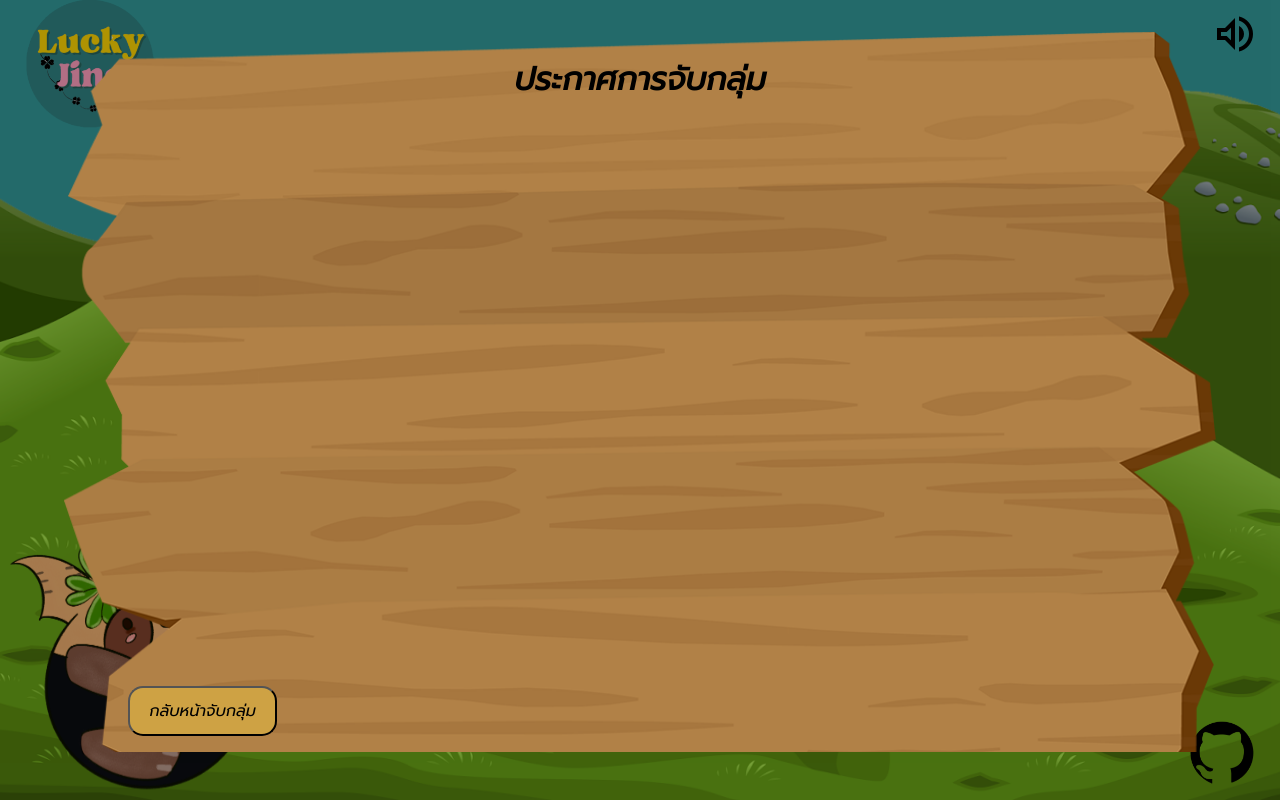
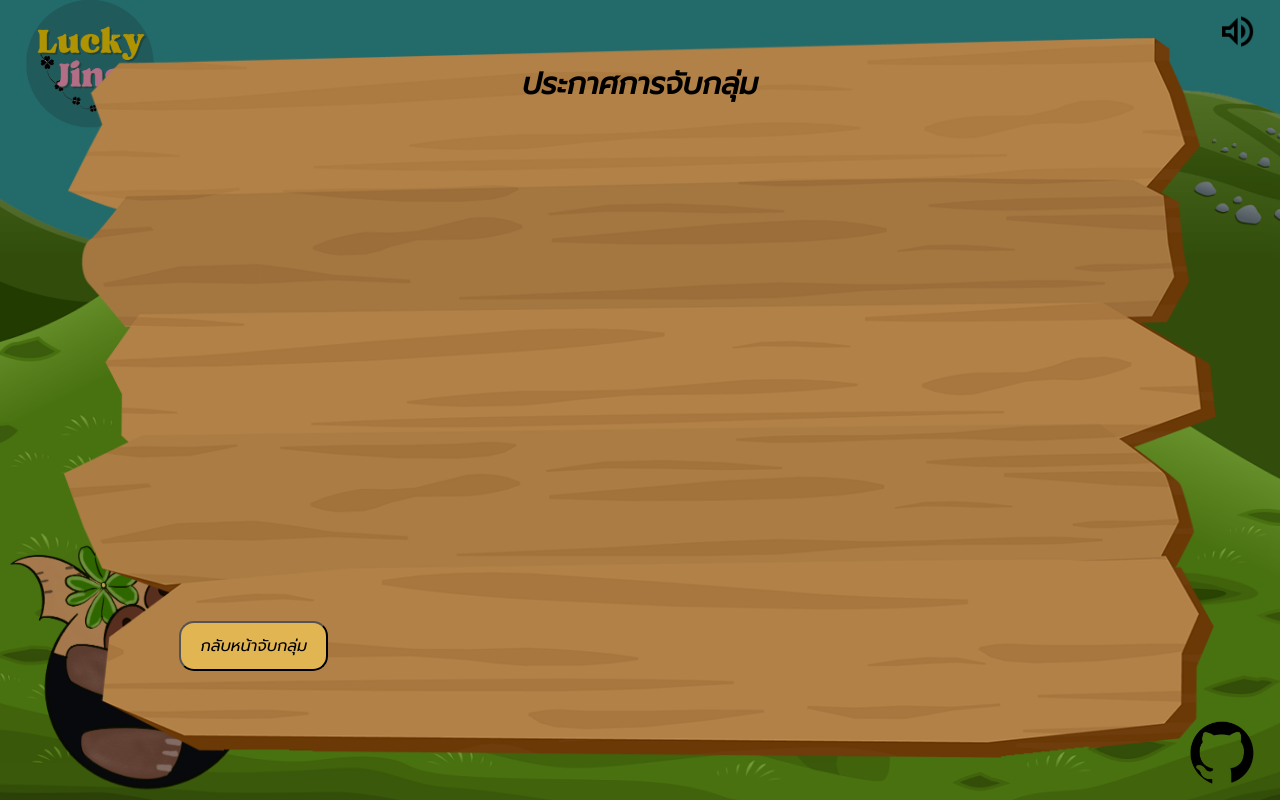
Before and after one commit to ChisanuchaK/LuckyJingByKimmie, a Vue app: page / in a window 1280 px wide. Both pictures are taken after a click on the picture 933 px from the left and 158 px from the top of the page. Built offline with nearby package versions, Linux system fonts and the light colour scheme.

Commit message:
จบสักที

```diff
--- a/src/App.vue
+++ b/src/App.vue
@@ -187,14 +187,14 @@ let history = () => {
       <div class="input-group">
         <button
           @click="addname"
-          class="addValue"
+          class="addValue mainb"
           :disabled="inputName.length == 0 ? true : false"
         >
           เพิ่มค่า
         </button>
         <button
           @click="reset"
-          class="reset"
+          class="reset mainb"
           :disabled="name.length == 0 && totalGroups.length == 0 ? true : false"
         >
           รีเซต
@@ -204,14 +204,14 @@ let history = () => {
       <div class="input-group">
         <button
           @click="random"
-          class="lucky-mode"
+          class="lucky-mode mainb"
           :disabled="name.length == 0 ? true : false"
         >
           สุ่มผู้โชคดี
         </button>
         <button
           @click="ChooseRandomGroup"
-          class="group-mode"
+          class="group-mode mainb"
           :disabled="name.length == 0 ? true : false"
         >
           สุ่มกลุ่ม
@@ -223,71 +223,97 @@ let history = () => {
     <div class="modal-bg" v-show="modalLuckyShow == true">
       <div class="modal-content">
         <div class="title-modal-lucky">
-          <h1>ขอแสดงความยินดี</h1>
+          <h1 class="con">ขอแสดงความยินดี</h1>
         </div>
-        <div style="display: table; height: 100%;">
+        <div style="display: table; height: 100%">
           <h1 class="lucky-N">{{ randomName }}</h1>
         </div>
         <div class="input-group">
-          <button @click="random" class="modal-btn modal-lucky-again">สุ่มอีกครั้ง</button>
-          <button @click="back" class="modal-btn modal-lucky-ok">กลับสู่หน้าหลัก</button>
+          <button @click="random" class="modal-btn modal-lucky-again">
+            สุ่มอีกครั้ง
+          </button>
+          <button @click="back" class="modal-btn modal-lucky-ok">
+            กลับสู่หน้าหลัก
+          </button>
         </div>
       </div>
     </div>
     <!--modal group mode  choose -->
     <div class="modal-bg-group" v-show="modalGroupShow == true">
       <div class="chooseNumbeGroup">
-        <h1>กรุณาใส่จำนวนกลุ่มหรือสมาชิกต่อกลุ่ม</h1>
-        <form>
+        <div class="title-group">
+          <h1 class="title-g2">กรุณาใส่จำนวนกลุ่มหรือสมาชิกต่อกลุ่ม</h1>
           <label class="numberTitleGroup"
             >จำนวนสมาชิกทั้งหมด : {{ name.length }}</label
           >
-          <label class="numberGroup" for="numberGroup">จำนวนกลุ่ม</label>
+          <div class="content-all">
+            <form>
+              <div class="box-numberG">
+                <label class="contentG " for="numberGroup"
+                  >จำนวนกลุ่ม</label
+                >
+                <div class="sum-input-bin1">
                   <input
                   :disabled="numberGL > 0 ? true : false"
                   v-model="numberGroup"
-            class="inputNumberG"
+                  class="numberInputC "
                   id="numberGroup"
                   type="number"
                   min="1"
                   placeholder="0"
                 />
-          <br />
-          <label class="no-less" for="no-less">จำนวนสมาชิกในแต่ละกลุ่ม</label>
+                <img
+                  :style="numberGL > 0 ? deleteT : deleteF"
+                  @click="resetNumberG"
+                  class="delete"
+                  src="./assets/deletenumberG.png"
+                  alt="number of group"
+                />
+                </div>
+              </div>
+
+              <div class="box-numberGl">
+                  <label class="contentG " for="no-less"
+                >จำนวนสมาชิกในแต่ละกลุ่ม</label
+              >
+              <div class="sum-input-bin2">
                  <input
                 :disabled="numberGroup > 0 ? true : false"
                 v-model="numberGL"
-            class="Group-no-less"
+                class="numberInputC "
                 id="no-less"
                 type="number"
                 min="1"
                 placeholder="0"
               />
-        </form>
-        <img
-          :style="numberGL > 0 ? deleteT : deleteF"
-          @click="resetNumberG"
-          class="delete one"
-          src="./assets/deletenumberG.png"
-          alt="number of group"
-        />
                 <img
               :style="numberGroup > 0 ? deleteT : deleteF"
               @click="resetGl"
-          class="delete two"
+              class="delete"
               src="./assets/deletenumberG.png"
               alt="number of person"
             />
-        <button @click="backGroup" class="modal-lucky-again">
+              </div>
+              </div>
+
+            </form>
+
+
+          </div>
+        </div>
+
+        <div class="button-group">
+          <button @click="backGroup" class="modal-btnG modal-lucky-again">
             กลับหน้าหลัก
           </button>
           <button
             @click="groupF"
-          class="modal-lucky-ok"
+            class="modal-btnG modal-lucky-ok"
             :disabled="totalGroups.length > 0 ? true : false"
           >
             สุ่มกลุ่ม
           </button>
+        </div>
       </div>
     </div>
 
@@ -296,21 +322,30 @@ let history = () => {
     <!-- Group mode summit -->
     <div class="modal-bg-group" v-show="modalGroupShowfinal == true">
       <div class="modal-content-group-submit">
+          <div class="title-modal-submit">
             <h1 class="h1G">ประกาศการจับกลุ่ม</h1>
+          </div>
         <div class="grid-container">
           <div
             class="grid-item"
             v-for="(totalGroup, index) in totalGroups"
             :key="index"
           >
+            <div class="list-Group-final">
+                <div class="head-modalG">
                      <h4 class="indexGroup">กลุ่มที่{{ index + 1 }}</h4>
+                </div>
             <p class="listG" v-html="totalGroup.join('<br>')"></p>
             </div>
           </div>
         </div>
+            <div class="back-final-maodal">
                 <button @click="backGroupfinal" class="modal-group-final">
         กลับหน้าจับกลุ่ม
       </button>
+            </div>
+      </div>
+
     </div>
 
     <!--  -->
--- a/src/bg.css
+++ b/src/bg.css
@@ -4,8 +4,6 @@ body {
   background-image: url(./assets/background.png);
   background-repeat: no-repeat;
   background-size: cover;
-  /* width: 100vw; */
-  /* height: 100vh; */
   position: relative;
   background-position: center;
 }
@@ -34,6 +32,7 @@ body {
 }
 
 .audio {
+  width: 2.5%;
   cursor: pointer;
   position: absolute;
   right: 2%;
--- a/src/groupMode.css
+++ b/src/groupMode.css
@@ -1,130 +1,160 @@
-
-.chooseNumbeGroup{
+.sum-input-bin1 {
+  position: relative;
   text-align: center;
-  justify-items: center;
+}
+.sum-input-bin2 {
+  position: relative;
+  text-align: center;
+}
+.chooseNumbeGroup {
   border-radius: 25px;
   background-size: 100% 100%;
   background-repeat: no-repeat;
   background-position: center;
   width: 50%;
   height: 50%;
-  position: absolute;
-  padding: 30px 0;
+  position: relative;
   top: 50%;
   left: 50%;
   transform: translate(-50%, -50%);
   background-image: url(./assets/wood.png);
+  display: flex;
+  flex-direction: column;
+  justify-content: center;
+  align-items: center;
 }
-.numberGroup{
-  position: absolute;
- font-size: 23px;
- top: 32%;
- left: 24%;
+.button-group {
 }
-.no-less{
-  position: absolute;
-  font-size: 23px;
-  top: 49.5%;
-  left: 24%;
+.title-g2 {
+  font-size: 30px;
+  text-align: center;
 }
-.inputNumberG{
+.title-group {
+  position: relative;
+  display: block;
+}
+
+.contentG {
+  width: 100%;
+  padding-bottom: 4px;
+  font-size: 21px;
+}
+
+.numberInputC {
+  height: 22px;
+  width: 35%;
   text-align: center;
-  position: absolute;
-  top: 32%;
-  right: 27.5%;
-  width: 7%;
   border-radius: 15px;
+  margin-bottom: 9.4px;
 }
-.Group-no-less{
-  top: 40%;
-  right: 27.5%;
-  position: absolute;
+.numberTitleGroup {
+  display: block;
   text-align: center;
-  margin-top: 5%;
-  width: 7%;
-  border-radius: 15px;
 }
-.bg-g{
+.bg-g {
   top: 10%;
   left: 7%;
-  position: absolute;
   background-color: rgba(252, 225, 136, 0.3);
   width: 20%;
   height: auto;
 }
-.GroupName{
+.GroupName {
   font-size: 15px;
   list-style-type: none;
 }
-.modal-bg-group{
+.modal-bg-group {
   position: fixed;
-  background-color: rgba(0, 0 , 0 , 0.3);
-  left: 0;
-  top: 0;
+  background-color: rgba(0, 0, 0, 0.3);
+
   justify-items: center;
   align-items: center;
   width: 100%;
   height: 100vh;
 }
-.modal-group-final{
-  position: absolute;
-  left: 10%;
-  bottom: 8%;
+.content-all {
+  margin-bottom: 5%;
+  display: block;
+  padding-top: 5%;
+}
+.modal-group-final {
   cursor: pointer;
   border-radius: 15px;
   width: 149px;
   height: 50px;
   font-size: 1em;
-  background-color: #cea244;
-
+  background-color: #e2b553;
 }
-.modal-group-final:hover{
+.back-final-maodal{
+  width: 80%;
+  text-align: left;
+  margin-top: 2%;
+  padding-left: 10%;
+}
+.modal-group-final:hover {
   text-decoration: underline;
   background-color: #e0bf77;
 }
-.modal-content-group-submit{
-  position: absolute;
-  top : 4%;
-  left: 5%;
+.title-modal-submit {
+  display: block;
+  padding-top: 2%;
+}
+.modal-content-group-submit {
+  margin: 38px auto;
   width: 90%;
   height: 90%;
-  background-image: url(./assets/wood.png);
+  position: relative;
+  text-align: center;
+  min-width: 80%;
+  background-image: url("./assets/wood.png");
+  background-repeat: no-repeat;
+  background-size: 100% 100%;
+}
+.modal-btnG {
+  cursor: pointer;
+  padding: 5px 25px;
   border-radius: 15px;
-  background-size: cover;
-  background-repeat: repeat-y;
+  font-size: 22px;
+  min-width: 180px;
+  margin: 5px 53px;
+  text-align: center;
+}
+.h1G {
+  font-size: 30px;
+  text-align: center;
 }
 
-.h1G{
-  text-align: center;
+.box-numberG {
+  display: flex;
+  margin-bottom: 30px;
+  margin-left: 12%;
+  justify-content: space-between;
+  align-items: center;
+}
+.box-numberGl {
+  margin-left: 12%;
+  align-items: center;
+  justify-content: space-between;
+  display: flex;
+  padding-bottom: 20px;
+}
+.list-Group-final{
+}
+.head-modalG{
+  padding-left: 29.5%;
+}
+.grid-container {
   margin-top: 2%;
-}
-.delete{
-  position: absolute;
-  width: 2.5%;
-  right: 23%;
-  cursor: pointer;
-}
-
-.one{
-  top: 32%;
-}
-.two{
-  top: 50%;
-}
-
-.grid-container {
-  position: absolute;
-  left: 7.5%;
-  width:80%;
+  margin-left:auto ;
+  margin-right: auto;
+  width: 80%;
   overflow-y: auto;
   height: 65%;
-  justify-content: center;
   display: grid;
-  grid-template-columns: 30% 30% 30% ;
-  grid-template-rows: auto ;
+  grid-template-columns: 30% 30% 30%;
+  grid-template-rows: auto;
   column-gap: 20px;
   row-gap: 20px;
-  padding: 2%;
+  padding-left: 4%;
 }
 .grid-item {
   border-radius: 15px;
@@ -134,16 +164,28 @@
   text-align: center;
   cursor: pointer;
 }
-.indexGroup{
+.indexGroup {
   margin-top: 1%;
   margin-left: 9%;
-  position: absolute;
   padding-top: 0.3%;
   border-radius: 15px;
   background-color: #cea244;
-  width: 10%;
-  height: 7%;
+  width: 40%;
 }
-.listG{
-  padding-top: 13%;
+.listG {
+  padding-top: 1%;
 }
+.delete {
+  position: absolute;
+  width: 12%;
+  height: 65%;
+  margin-top: 1px;
+  margin-left: 10px;
+  cursor: pointer;
+
+}
+.position-bin{
+  display: inline;
+  background-color: black;
+
+}
--- a/src/menuMain.css
+++ b/src/menuMain.css
@@ -1,24 +1,27 @@
 .numberTitle {
+  font-size: 15px;
   display: block;
   text-align: center;
 }
 .title {
+  font-size: 29px;
   text-align: center;
-  margin: 15px 0;
+  margin-top: 4%;
 }
 .input {
   background-color: #dfb989;
   border-color: rgba(117, 98, 74, 0.884);
-  font-size: 16px;
+  font-size: 15px;
   resize: none;
-  width: 65%;
-  height: 30%;
+  width: 60%;
   outline: none;
+  margin-top: 10px;
   padding-left: 15px;
   transition: outline 0.3s ease-out;
   outline: solid 1px rgba(53, 35, 1, 0.8);
 }
 .input::placeholder {
+  font-size: 15px;
   color: #7a7171;
   padding-left: 10px;
 }
@@ -29,21 +32,23 @@
 .history {
   cursor: pointer;
   position: absolute;
-  top: 5%;
-  right: 8%;
+  width: 5%;
+  top: 7%;
+  right: 12%;
   transition: all 1s ease-out;
 }
 .history:hover {
   transform: scale(1.2);
 }
-
-.group-mode {
+.mainb {
   cursor: pointer;
   border-radius: 15px;
-  width: 149px;
-  height: 50px;
+  width: 136px;
+  height: 47px;
+  font-size: 22px;
+}
+.group-mode {
   margin-left: 10px;
-  font-size: 24px;
   background-color: #fabb51;
 }
 .group-mode:hover {
@@ -51,12 +56,7 @@
   text-decoration: underline;
 }
 .reset {
-  cursor: pointer;
-  border-radius: 15px;
-  width: 149px;
-  height: 50px;
   margin-left: 20px;
-  font-size: 24px;
   background-color: #e96c3a;
 }
 .reset:hover {
@@ -64,11 +64,6 @@
   text-decoration: underline;
 }
 .addValue {
-  cursor: pointer;
-  border-radius: 15px;
-  width: 149px;
-  height: 50px;
-  font-size: 24px;
   background-color: rgb(82, 118, 196);
 }
 .addValue:hover {
@@ -77,12 +72,7 @@
 }
 
 .lucky-mode {
-  cursor: pointer;
-  border-radius: 15px;
-  width: 149px;
-  height: 50px;
   margin-right: 10px;
-  font-size: 24px;
   background-color: #219f94;
 }
 .lucky-mode:hover {
@@ -95,10 +85,10 @@
   text-align: center;
   min-width: 80%;
   padding: 2em 0;
-  background-image: url('./assets/wood.png');
+  background-image: url("./assets/wood.png");
   background-repeat: no-repeat;
   background-position: center;
-  background-size: 100% 100%;
+  background-size: 92% 95%;
 }
 
 /* width */
```
Also changed, not shown: src/luckyMode.css (+7 -6 lines). Lines whose indentation alone changed are shown as unchanged.
